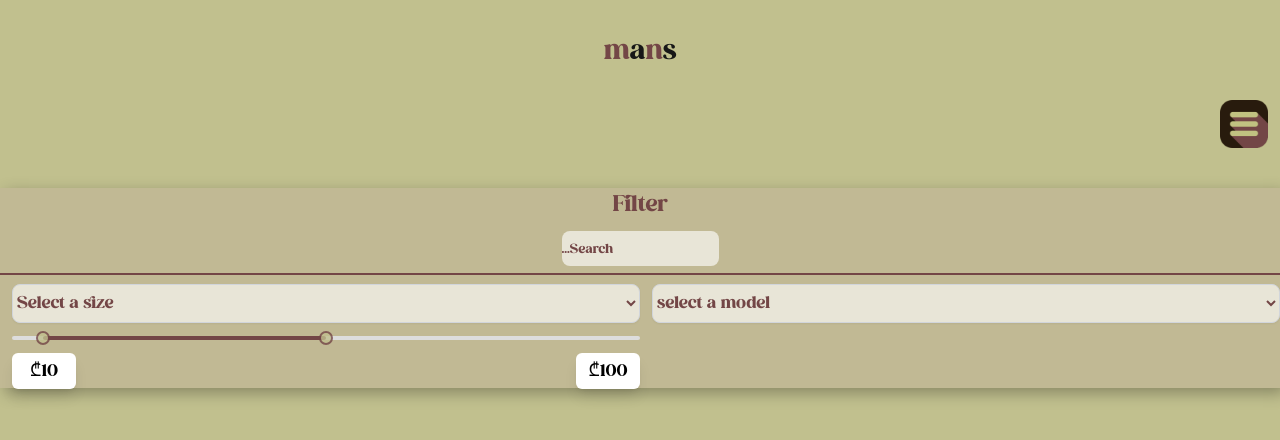
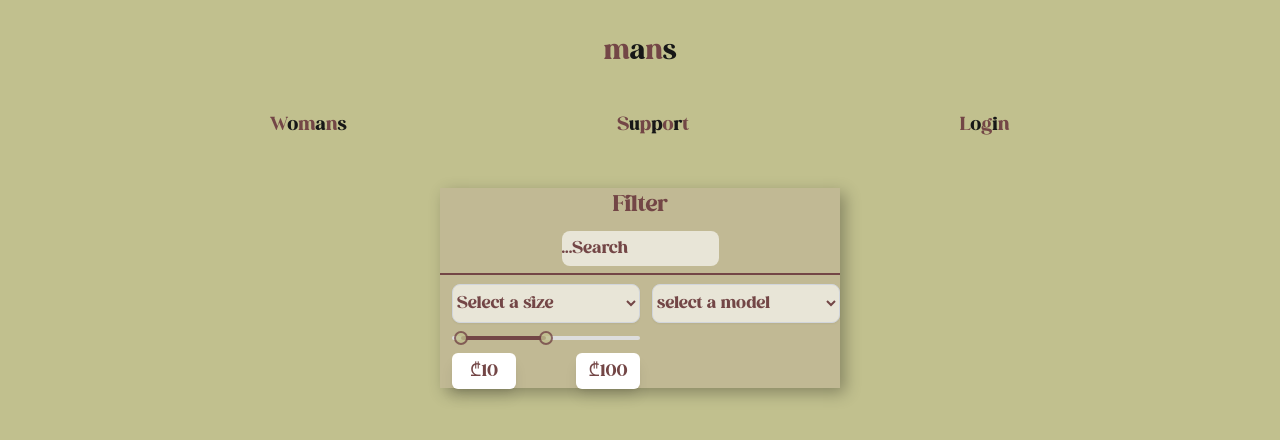
Before and after one commit to DarkSidedMangoose/Next-js-Front--Working--Inspect, a Next.js app: page /gender/mans in a window 1280 px wide. Shown: the top 440 px of the page. Built offline with nearby package versions, Linux system fonts and the light colour scheme.

Commit message:
fix some changes

```diff
--- a/app/gender/[gender]/_resources/priceSlider.tsx
+++ b/app/gender/[gender]/_resources/priceSlider.tsx
@@ -36,12 +36,12 @@ const PriceSlider: React.FC = () => {
       />
       <div className="flex justify-between w-full mt-4">
         <div className="relative">
-          <div className="absolute -bottom-7 left-0 w-16 bg-white text-center text-black p-1 rounded-md shadow-lg text-lg">
+          <div className="absolute -bottom-7 left-0 w-16 bg-white text-center text-mainTextCol p-1 rounded-md shadow-lg text-lg">
             ₾{priceRange[0]}
           </div>
         </div>
         <div className="relative">
-          <div className="absolute -bottom-7 right-0 w-16 bg-white text-center text-black p-1 rounded-md shadow-lg text-lg">
+          <div className="absolute -bottom-7 right-0 w-16 bg-white text-center text-mainTextCol p-1 rounded-md shadow-lg text-lg">
             ₾{priceRange[1]}
           </div>
         </div>
--- a/app/gender/[gender]/page.tsx
+++ b/app/gender/[gender]/page.tsx
@@ -5,6 +5,7 @@ import Navbar from "@/public/navbar.png";
 import DropDowns from "./_resources/dropDowns";
 import { useState, useEffect } from "react";
 import PriceSlider from "./_resources/priceSlider";
+import Link from "next/link";
 
 interface GenderProductProps {
   params: Promise<{ gender: string }>;
@@ -13,18 +14,26 @@ interface GenderProductProps {
 const GenderProduct: React.FC<GenderProductProps> = ({ params }) => {
   const [size, setSize] = useState<string>("");
   const [model, setModel] = useState<string>("");
+  const [identifyGenderWhole, setIdentifyGenderWhole] = useState<string>("");
   const [identifyGender, setIdentifyGender] = useState<string[]>([]);
 
   useEffect(() => {
     async function fetchData() {
       const gender = (await params).gender.split("");
+      const genderWhole = (await params).gender;
       setIdentifyGender(gender);
+      setIdentifyGenderWhole(genderWhole);
     }
     fetchData();
   }, [params]);
 
   const sizes = ["sm", "m", "lg", "xl", "2xl"];
   const models = ["Zara", "Boss", "Levi's", "Calvin Klein"];
+  const navs = [
+    `${identifyGenderWhole === "womans" ? "Mans" : "Womans"}`,
+    "Support",
+    "Login",
+  ];
   const handleChangeSizes = (e: React.ChangeEvent<HTMLSelectElement>) => {
     setSize(e.target.value);
   };
@@ -33,8 +42,8 @@ const GenderProduct: React.FC<GenderProductProps> = ({ params }) => {
   };
 
   return (
-    <div className="bg-colorLightGreen w-screen h-screen">
-      <header className="flex w-full h-[100px] text-3xl justify-center items-center font-vintage">
+    <div className="bg-colorLightGreen w-screen h-screen flex flex-col items-center">
+      <header className="flex w-full   h-[100px]  text-3xl justify-center items-center font-vintage">
         {identifyGender.map((e, i) => (
           <p
             className={`${i === 0 || i % 2 === 0 ? "text-mainTextCol" : ""}`}
@@ -44,12 +53,49 @@ const GenderProduct: React.FC<GenderProductProps> = ({ params }) => {
           </p>
         ))}
       </header>
-      <aside className="w-full h-12 flex justify-end items-center">
-        <Image src={Navbar} alt="navbar" className="h-full w-auto pr-3" />
+      <aside className="w-full h-12 flex justify-end items-center  ">
+        <Image
+          src={Navbar}
+          alt="navbar"
+          className="h-full w-auto pr-3 xsToMedium:hidden"
+        />
+        <nav className="w-full h-full null:hidden xsToMedium:flex ">
+          <ul className="w-full h-full flex justify-evenly items-center text-xl">
+            {navs.map((char, index) => (
+              <Link
+                key={char}
+                href={`${
+                  char === "Mans"
+                    ? "/gender/mans"
+                    : char === "Support"
+                    ? "/support"
+                    : char === "Login"
+                    ? "/login"
+                    : "/gender/womans"
+                }`}
+              >
+                <ul key={index} className="flex cursor-pointer">
+                  {char.split("").map((charNd, indexNd) => (
+                    <p
+                      key={indexNd}
+                      className={`${
+                        indexNd === 0 || indexNd % 2 === 0
+                          ? "text-mainTextCol"
+                          : null
+                      }`}
+                    >
+                      {charNd}
+                    </p>
+                  ))}
+                </ul>
+              </Link>
+            ))}
+          </ul>
+        </nav>
       </aside>
       <section
-        style={{ fontFamily: "Vintage" }}
-        className="w-full h-[200px] mt-10 bg-background shadow-bottom-right text-mainTextCol text-2xl grid-section "
+        style={{ fontFamily: "Vintage", transition: "ease-in 0.5s" }}
+        className="w-full xsToMedium:w-[400px] h-[200px] mt-10 bg-background shadow-bottom-right text-mainTextCol text-2xl grid-section "
       >
         <article className="w-full flex justify-center Genders-first">
           <h1 className="w-auto h-1/6">Filter</h1>
@@ -61,7 +107,7 @@ const GenderProduct: React.FC<GenderProductProps> = ({ params }) => {
             placeholder="...Search"
           />
         </div>
-        <div className="w-full h-full flex justify-start  items-center Genders-third">
+        <div className="w-full h-full flex justify-start  items-center Genders-third ">
           <DropDowns
             whichOne="size"
             identifier={sizes}
--- a/app/gender/[gender]/styles.css
+++ b/app/gender/[gender]/styles.css
@@ -10,6 +10,7 @@
 }
 
 .placeholder-style::placeholder {
+  font-size: 1.125rem;
   color: #734646;
 }
 .grid-section {
--- a/tailwind.config.ts
+++ b/tailwind.config.ts
@@ -10,7 +10,9 @@ export default {
   theme: {
     extend: {
       screens: {
+        null: "0px",
         xs: "360px", // Custom breakpoint for extra-small devices
+        xsToMedium: "510px",
       },
       boxShadow: {
         "left-top": "-5px -5px 15px rgba(0, 0, 0, 0.3)",
```
